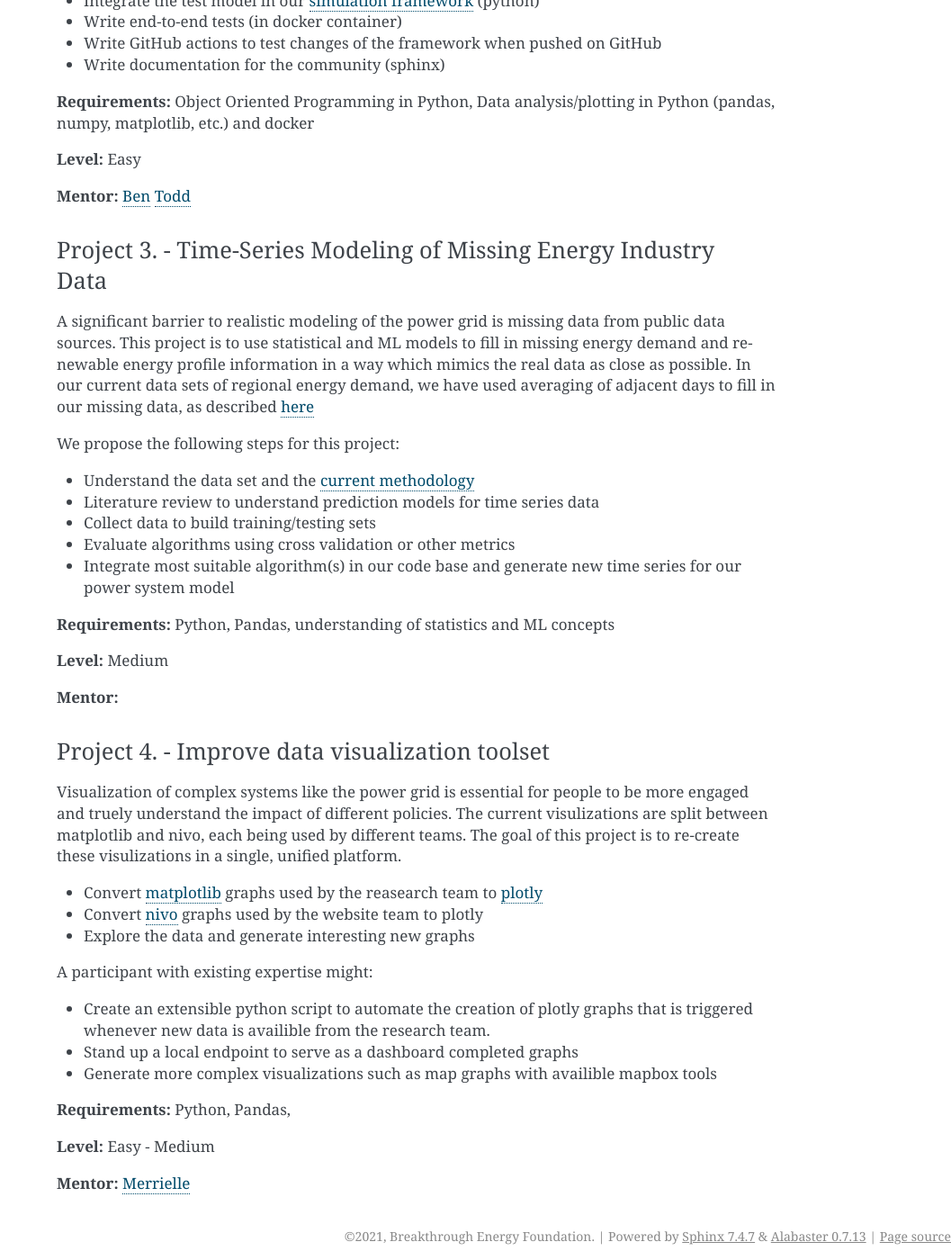
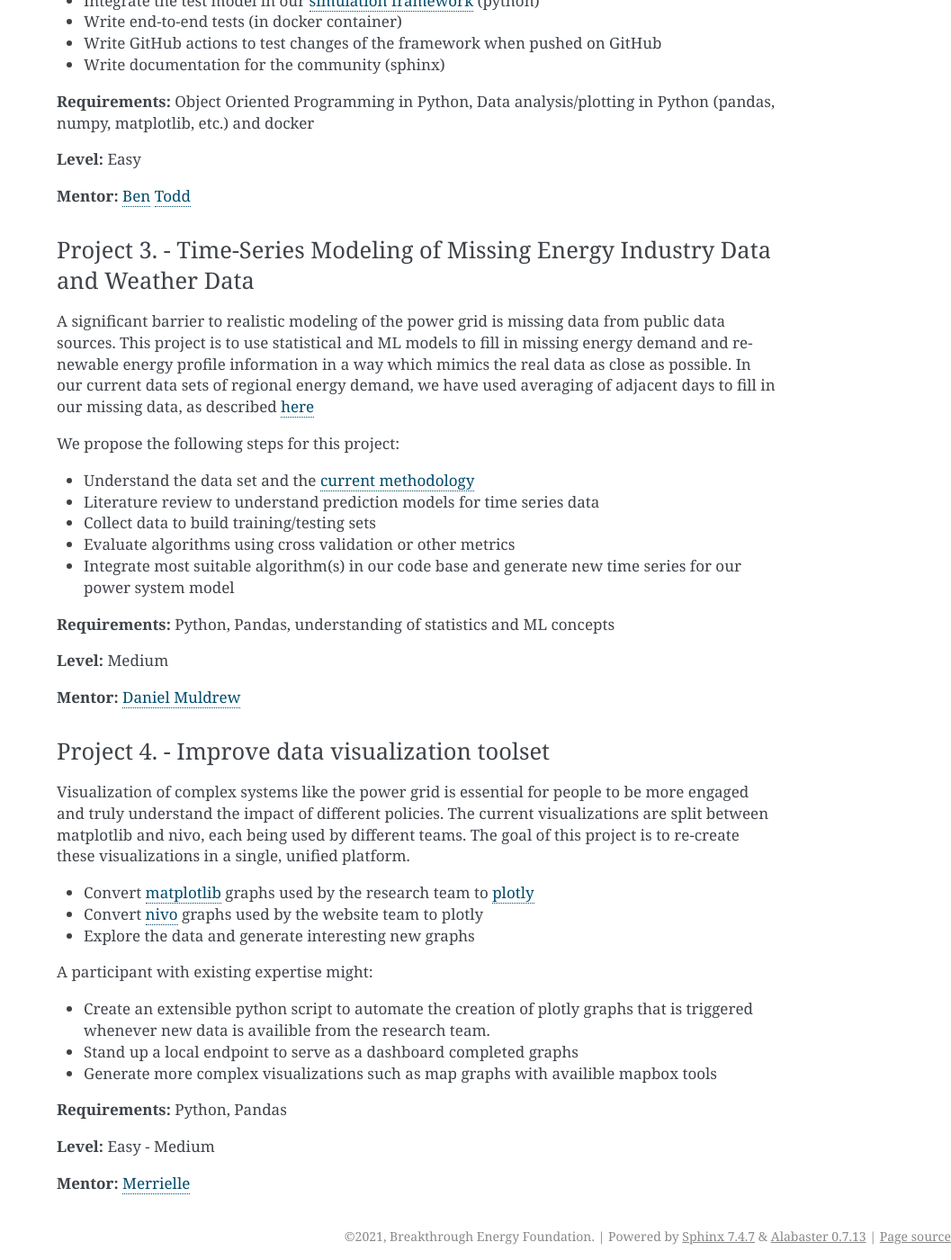
Before and after one commit to Breakthrough-Energy/docs, a Sphinx documentation site: the page built from source/dev/idea_list.md, in a window 1280 px wide and 1400 px high, scrolled down 2943 px. Shown: the whole window at 90% size, without its empty margins (223-1280 px from the left). Built offline with Sphinx 7.4.7, drawn with Linux system fonts in a browser that asks for light colours.

Commit message:
docs: fix typos and add more mentors

```diff
--- a/source/dev/idea_list.md
+++ b/source/dev/idea_list.md
@@ -116,7 +117,7 @@ Easy
 [Ben](https://github.com/rouille)
 [Todd](https://github.com/ToddG)
 
-### Project 3. - Time-Series Modeling of Missing Energy Industry Data
+### Project 3. - Time-Series Modeling of Missing Energy Industry Data and Weather Data
 A significant barrier to realistic modeling of the power grid is missing data from public data sources.
 This project is to use statistical and ML models to fill in missing energy demand and renewable energy profile information in a way which mimics the real data as close as possible.
 In our current data sets of regional energy demand, we have used averaging of adjacent days to fill in our missing data, as described [here](https://github.com/Breakthrough-Energy/PreREISE#d-demand-data)
@@ -136,11 +137,14 @@ Python, Pandas, understanding of statistics and ML concepts
 Medium
 
 **Mentor:**
+[Daniel Muldrew](https://github.com/dmuldrew)
 
 ### Project 4. - Improve data visualization toolset
-Visualization of complex systems like the power grid is essential for people to be more engaged and truely understand the impact of different policies. The current visulizations are split between matplotlib and nivo, each being used by different teams. The goal of this project is to re-create these visulizations in a single, unified platform.
+Visualization of complex systems like the power grid is essential for people to be more engaged and truly understand the impact of different policies.
+The current visualizations are split between matplotlib and nivo, each being used by different teams.
+The goal of this project is to re-create these visualizations in a single, unified platform.
 
-- Convert [matplotlib](https://matplotlib.org/stable/index.html) graphs used by the reasearch team to [plotly](https://plotly.com/python/)
+- Convert [matplotlib](https://matplotlib.org/stable/index.html) graphs used by the research team to [plotly](https://plotly.com/python/)
 - Convert [nivo](https://nivo.rocks/) graphs used by the website team to plotly
 - Explore the data and generate interesting new graphs
 
@@ -150,7 +154,7 @@ A participant with existing expertise might:
 - Generate more complex visualizations such as map graphs with availible mapbox tools
 
 **Requirements:**
-Python, Pandas,
+Python, Pandas
 
 **Level:**
 Easy - Medium
```
Also changed, not shown: other parts of source/dev/idea_list.md (+1 -0 lines).
